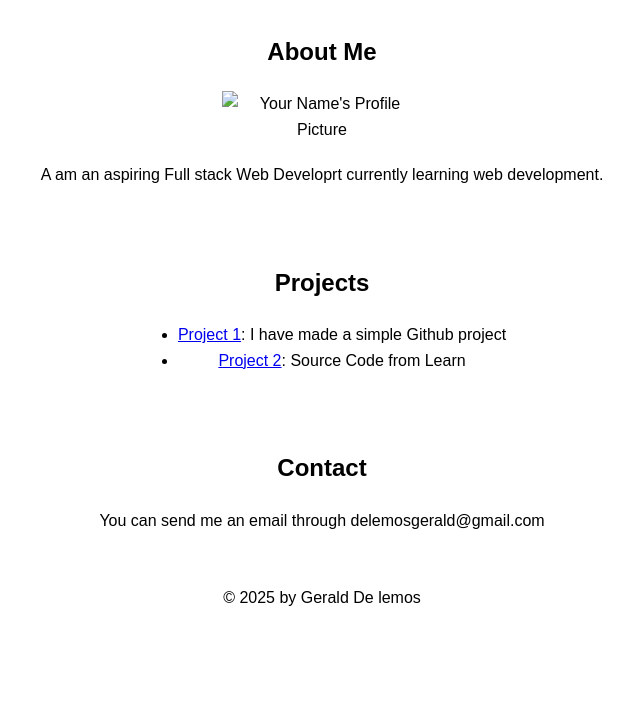
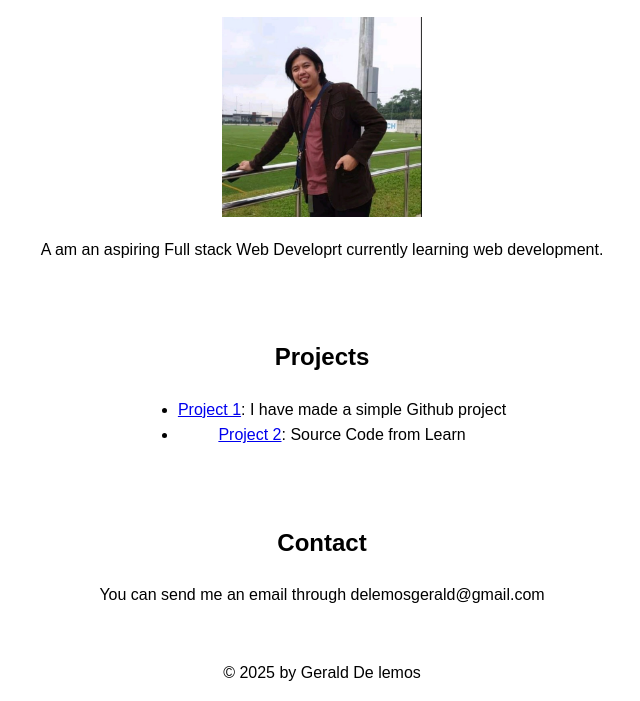
Before and after one commit to gerald-optimus/githubproject, a plain HTML site: page index.html in a window 1280 px wide. Shown: the part 160-861 px from the top of the page, without its empty margins (318-958 px from the left). Before the commit the page ends 800 px from the top, so only its background shows below. Drawn offline with Linux system fonts and the light colour scheme.

Commit message:
Update index.html
added link to profile change

```diff
--- a/index.html
+++ b/index.html
@@ -64,7 +64,7 @@
 
         <section id="about">
             <h2>About Me</h2>
-            <img src="profile_picture.jpg" alt="Your Name's Profile Picture" class="profile-pic">
+            <img src="myface.jpg" alt="Your Name's Profile Picture" class="profile-pic">
             <p>
                 A am an aspiring Full stack Web Developrt currently learning web development.
             </p>
```
